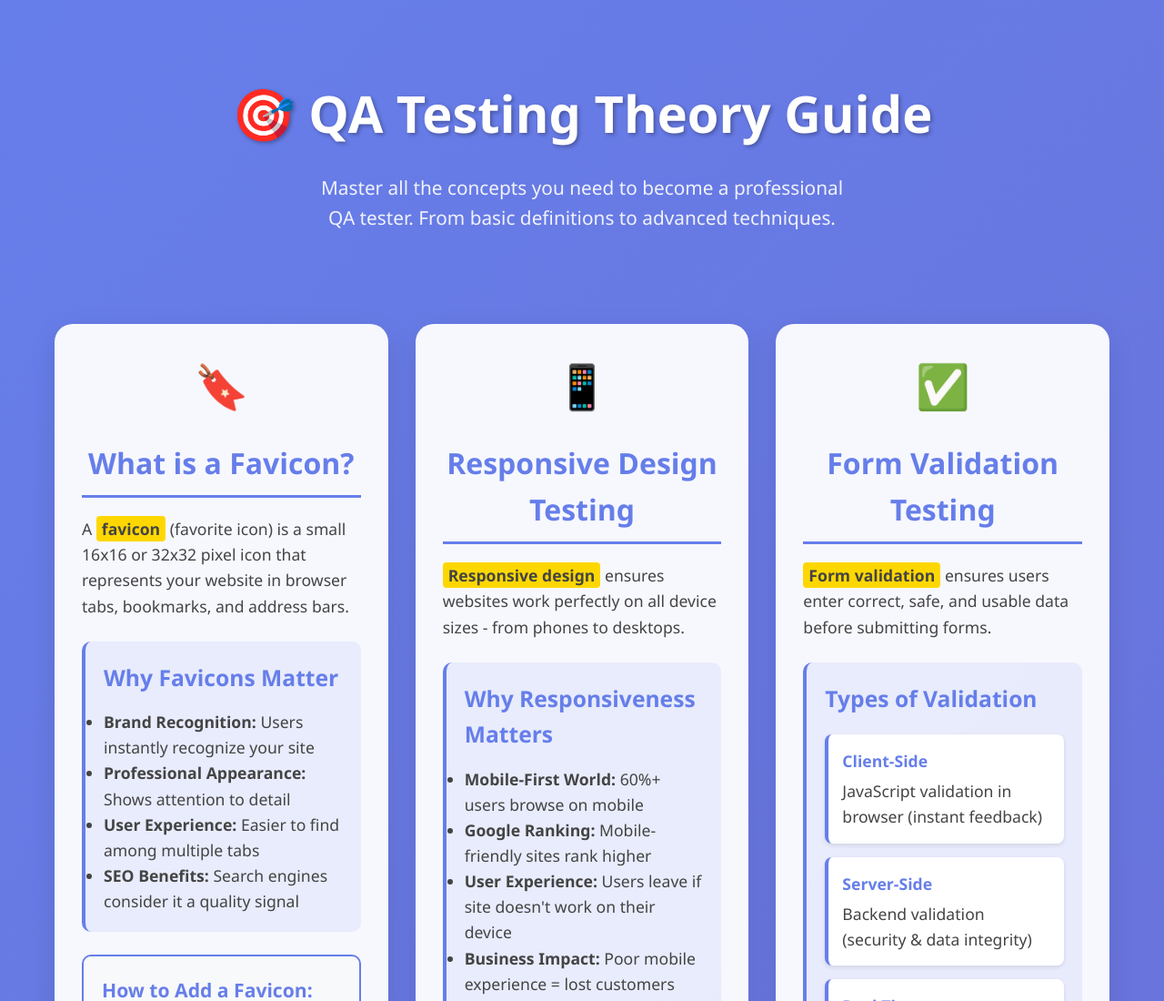
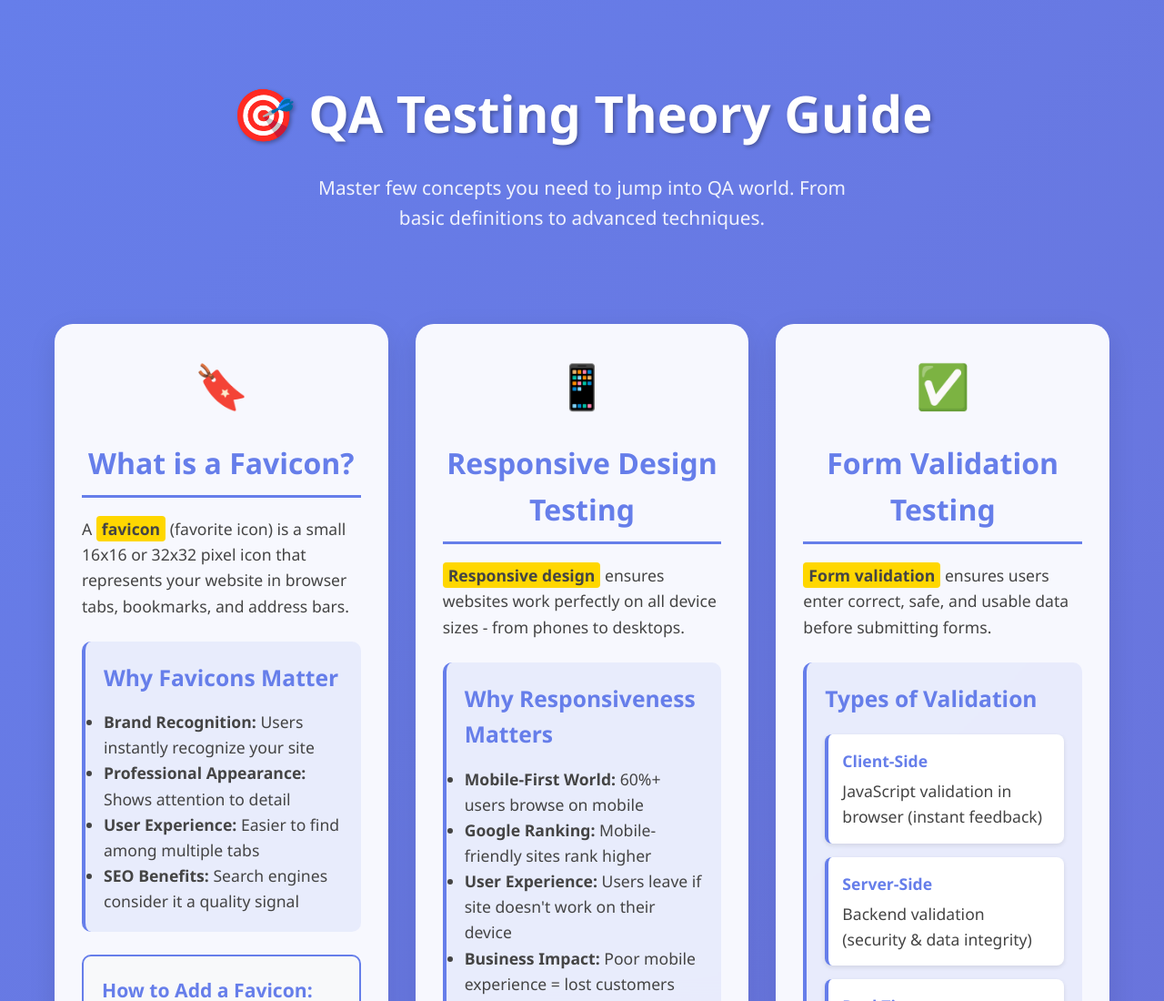
Before and after one commit to mateuszQA/trainingPageQA, a plain HTML site: page testing-guide.html in a window 1280 px wide. Shown: the top 1100 px of the page at 91% size. Drawn offline with Linux system fonts and the light colour scheme.

Commit message:
new changes

```diff
--- a/testing-guide.html
+++ b/testing-guide.html
@@ -287,7 +287,7 @@
     <div class="container">
         <div class="hero">
             <h1>🎯 QA Testing Theory Guide</h1>
-            <p>Master all the concepts you need to become a professional QA tester. From basic definitions to advanced techniques.</p>
+            <p>Master few concepts you need to jump into QA world. From basic definitions to advanced techniques.</p>
         </div>
 
         <div class="content-grid">
```
